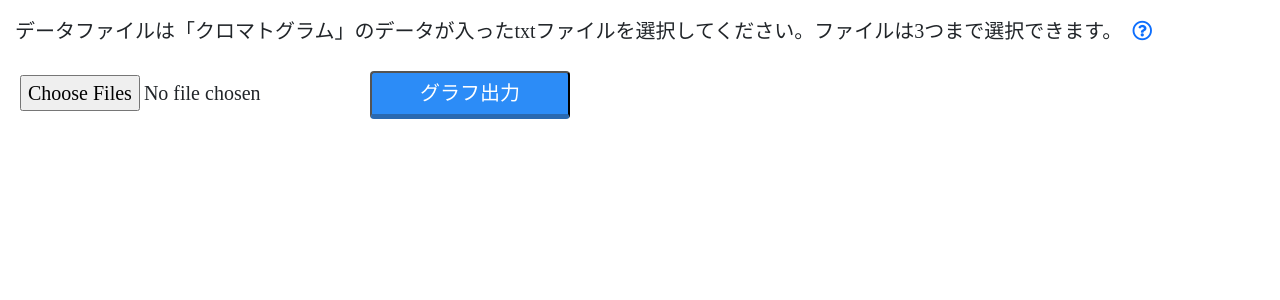
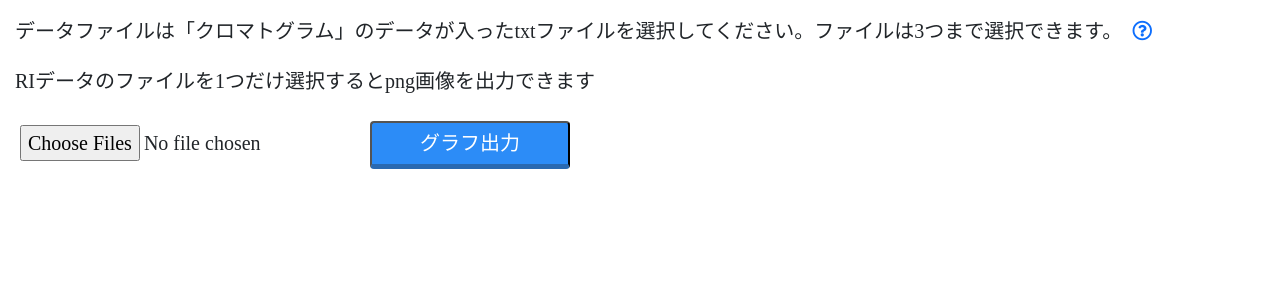
Before and after one commit to TKK314/hplc, a Flask app: page / in a window 1280 px wide. Shown: the part 65-365 px from the top of the page. Run offline with Flask 2, Linux system fonts and the light colour scheme; some libraries are stand-ins or nearby versions.

Commit message:
png画像保存機能追加

```diff
--- a/app.py
+++ b/app.py
@@ -89,7 +89,7 @@ class Note:
             ax_2.set_ylim([param["c"], param["d"]])
             ax.set_xlim([0, param["time"]])
             ax_2.set_xlim([0, param["time"]])
-        else:
+        else:  # RIがなければ
             ax.plot(t1, y1, color="black", linewidth=0.8)
             ax.plot(t2, y2, color="gray", linewidth=0.8)
             ax.set_ylim([param["a"], param["b"]])
@@ -97,6 +97,53 @@ class Note:
         ax.set_title(self.data[num-1]["title"])
         self.fig.tight_layout()
         return param
+
+    def drow_png(self, param):
+        self.ax = self.fig.add_subplot(3, 1, 1)
+        # グラフの軸を消すなどする
+        self.ax.set_xlabel('')
+        self.ax.set_ylabel('')
+        plt.gca().spines['right'].set_visible(False)
+        plt.gca().spines['top'].set_visible(False)
+        self.ax.set_xlim([0, param["time"]])
+        self.ax.set_ylim([param["a"], param["b"]])
+        # データを読み込む
+        app.logger.debug(self.data[0]["data"])
+        data = self.data[0]["data"]
+        check = False
+        for each in data:
+            if each["name"] == "A-Ch1":
+                self.t1 = each["df"].iloc[:, 0]
+                self.y1 = each["df"].iloc[:, 1]
+            elif each["name"] == "AD1":
+                self.t3 = each["df"].iloc[:, 0]
+                self.y3 = each["df"].iloc[:, 1]
+                check = True
+        return check
+
+    def drow_ri(self, param):
+        app.logger.debug(param)
+        check = self.drow_png(param)
+        if check:
+            self.ax.plot(self.t3, self.y3, color="red", linewidth=0.8)
+            self.ax.set_ylim([param["c"], param["d"]])
+            plt.yticks([])
+            self.fig.tight_layout()
+            self.fig.savefig("data/ri.png", dpi=1000,
+                             bbox_inches='tight', transparent=True)
+
+    def drow_uv(self, param):
+        check = self.drow_png(param)
+        if check:
+            self.ax.plot(self.t1, self.y1, color="black", linewidth=0.8)
+            self.ax.set_ylim([param["a"], param["b"]])
+            plt.xticks([])
+            plt.yticks([])
+            plt.gca().spines['left'].set_visible(False)
+            plt.gca().spines['bottom'].set_visible(False)
+            self.fig.tight_layout()
+            self.fig.savefig("data/uv.png", dpi=1000,
+                             bbox_inches='tight', transparent=True)
 
 
 def drow_graph(param):
@@ -123,21 +170,42 @@ def drow_graph(param):
             return_each_param = note.mix(i+1, False)
         return_param.append(return_each_param)
 
-    note.fig.savefig("data/test.pdf")
+    # pdfを保存
+    note.fig.savefig("data/export.pdf")
+    # 描画データ作成
     canvas = FigureCanvasAgg(note.fig)
     png_output = BytesIO()
     canvas.print_png(png_output)
     data = png_output.getvalue()
-
     img_data = urllib.parse.quote(data)
 
+    # pngを保存
+    if len(all_data) == 1:
+        note = Note(df_data_list)
+        note.drow_ri(return_param[0])
+        note = Note(df_data_list)
+        note.drow_uv(return_param[0])
     return render_template('graph.html', img_data=img_data, param=return_param, size=len(all_data))
 
 
 def save_pdf():
-    response = make_response(open("data/test.pdf", "rb").read())
-    response.headers['Content-Disposition'] = 'attachment; filename=test.pdf'
+    response = make_response(open("data/export.pdf", "rb").read())
+    response.headers['Content-Disposition'] = 'attachment; filename=export.pdf'
     response.mimetype = "application/pdf"
+    return response
+
+
+def save_png_ri():
+    response = make_response(open("data/ri.png", "rb").read())
+    response.headers['Content-Disposition'] = 'attachment; filename=ri.png'
+    response.mimetype = "image/png"
+    return response
+
+
+def save_png_uv():
+    response = make_response(open("data/uv.png", "rb").read())
+    response.headers['Content-Disposition'] = 'attachment; filename=uv.png'
+    response.mimetype = "image/png"
     return response
 
 
@@ -157,49 +225,59 @@ def help():
 
 
 @ app.route('/save', methods=["POST"])
-def save():
+def save_page_pdf():
     return save_pdf()
+
+
+@ app.route('/save_png_ri', methods=["POST"])
+def save_page_png_ri():
+    return save_png_ri()
+
+
+@ app.route('/save_png_uv', methods=["POST"])
+def save_page_png_uv():
+    return save_png_uv()
 
 
 @ app.route('/drowgraph', methods=["POST"])
 def drowgraph_view():
     request_file_list = request.files.getlist("data_file")
-    try:
-        if len(request_file_list) > 0:
-            # 最初の読み込み時
-            if len(request_file_list) > 3:
-                return render_template("index.html", message="一度に読み込めるファイルは3つまでです")
-            elif request_file_list[0].filename == "":
-                return render_template("index.html", message="ファイルを選択してください")
-            elif len(request_file_list) > 0:
-                file_content_list = []
-                for file in request_file_list:
-                    # 一旦1ファイル分だけ保存（直接開くと改行とかめんどい）
-                    save_txt(file)
-                    with open("data/data_file.txt", mode="r") as r:
-                        file_content = r.read()
-                    # 1ファイル分だけ読み込んで変数に格納
-                    file_content_list.append(
-                        {"data": file_content, "file_name": file.filename.split(".")[0]})
-                save_json(file_content_list)
+    # try:
+    if len(request_file_list) > 0:
+        # 最初の読み込み時
+        if len(request_file_list) > 3:
+            return render_template("index.html", message="一度に読み込めるファイルは3つまでです")
+        elif request_file_list[0].filename == "":
+            return render_template("index.html", message="ファイルを選択してください")
+        elif len(request_file_list) > 0:
+            file_content_list = []
+            for file in request_file_list:
+                # 一旦1ファイル分だけ保存（直接開くと改行とかめんどい）
+                save_txt(file)
+                with open("data/data_file.txt", mode="r") as r:
+                    file_content = r.read()
+                # 1ファイル分だけ読み込んで変数に格納
+                file_content_list.append(
+                    {"data": file_content, "file_name": file.filename.split(".")[0]})
+            save_json(file_content_list)
 
-                param = []
-        else:
-            # 2回目以降
             param = []
-            for i in range(int(request.form.get("size"))):
-                time = int(request.form.get("time"+str(i)))
-                a = int(request.form.get("a"+str(i)))
-                b = int(request.form.get("b"+str(i)))
-                c = int(request.form.get("c"+str(i)))
-                d = int(request.form.get("d"+str(i)))
-                param.append({"time": time, "a": a, "b": b, "c": c, "d": d})
+    else:
+        # 2回目以降
+        param = []
+        for i in range(int(request.form.get("size"))):
+            time = int(request.form.get("time"+str(i)))
+            a = int(request.form.get("a"+str(i)))
+            b = int(request.form.get("b"+str(i)))
+            c = int(request.form.get("c"+str(i)))
+            d = int(request.form.get("d"+str(i)))
+            param.append({"time": time, "a": a, "b": b, "c": c, "d": d})
 
-        response = drow_graph(param)
-        return response
-    except ValueError:
-        return render_template("index.html", message="クロマトグラムのデータが入ってないファイルがあります")
+    response = drow_graph(param)
+    return response
+    # except ValueError:
+    #     return render_template("index.html", message="クロマトグラムのデータが入ってないファイルがあります")
 
 
 if __name__ == "__main__":
-    app.run()
+    app.run(debug=True)
--- a/static/css/style.css
+++ b/static/css/style.css
@@ -44,6 +44,7 @@ body {
 }
 .form_area {
   width: 30%;
+  padding: auto;
   height: 100%;
 }
 .form_area form {
@@ -101,7 +102,7 @@ body {
   display: flex;
 }
 .form {
-  width: 50%;
+  margin: auto;
   text-align: center;
 }
 .hide {
--- a/templates/index.html
+++ b/templates/index.html
@@ -2,6 +2,7 @@
 
 {% block body %}
 <p id="explanation">データファイルは「クロマトグラム」のデータが入ったtxtファイルを選択してください。ファイルは3つまで選択できます。　<a href="/help"><i class="far fa-question-circle"></i></a></p>
+<p id="explanation">RIデータのファイルを1つだけ選択するとpng画像を出力できます</p>
 {% if message %}
     <p class="alert">{{message}}</p>
 {% endif %}
```
Also changed, not shown: templates/graph.html (+8 -0 lines), data/ri.png (added), data/uv.png (added), 4 other files.
